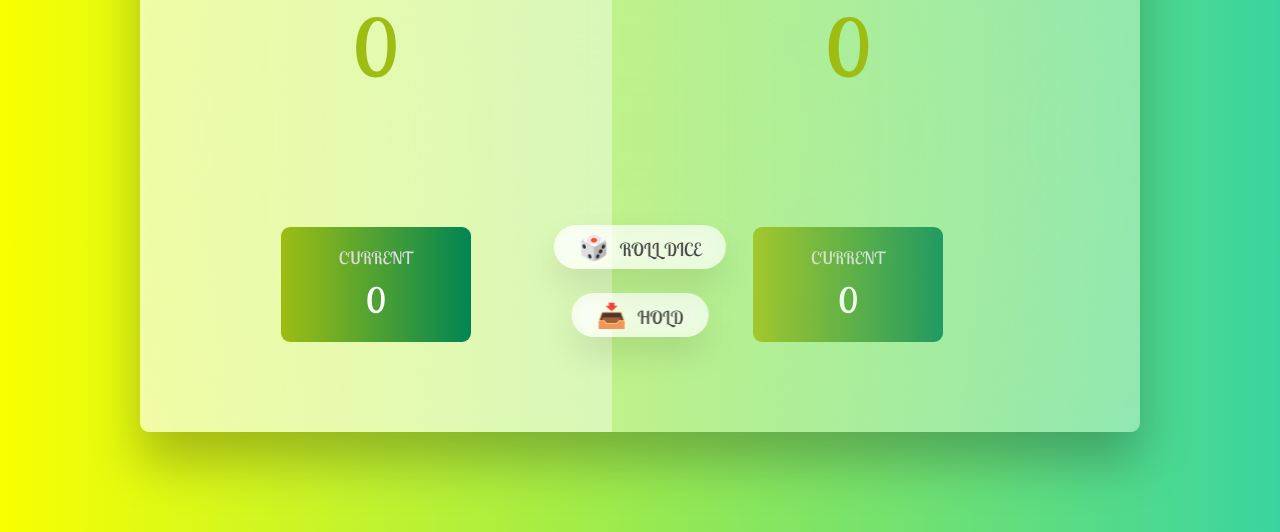
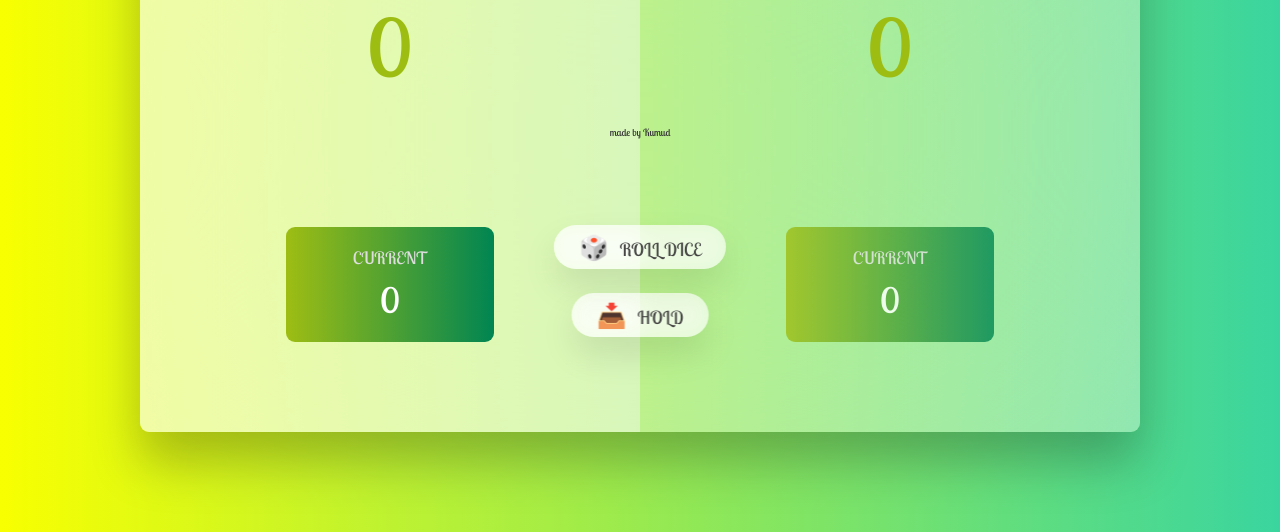
Before and after one commit to Kumud-22/dice-game, a plain HTML site: page index.html in a window 1280 px wide. Shown: the part 268-800 px from the top of the page. Drawn offline with Linux system fonts and the light colour scheme.

Commit message:
modified:   index.html modified:   style.css

```diff
--- a/index.html
+++ b/index.html
@@ -33,7 +33,8 @@
       <button class="btn btn--new">🔄 New game</button>
       <button class="btn btn--roll">🎲 Roll dice</button>
       <button class="btn btn--hold">📥 Hold</button>
-      <p> made by Kumud</p>
+
     </main>
+    <p class="kumud"> made by Kumud</p>
   </body>
 </html>
--- a/style.css
+++ b/style.css
@@ -169,3 +169,6 @@ main {
 .hidden {
   display: none;
 }
+.kumud {
+  position: absolute;
+}
```
